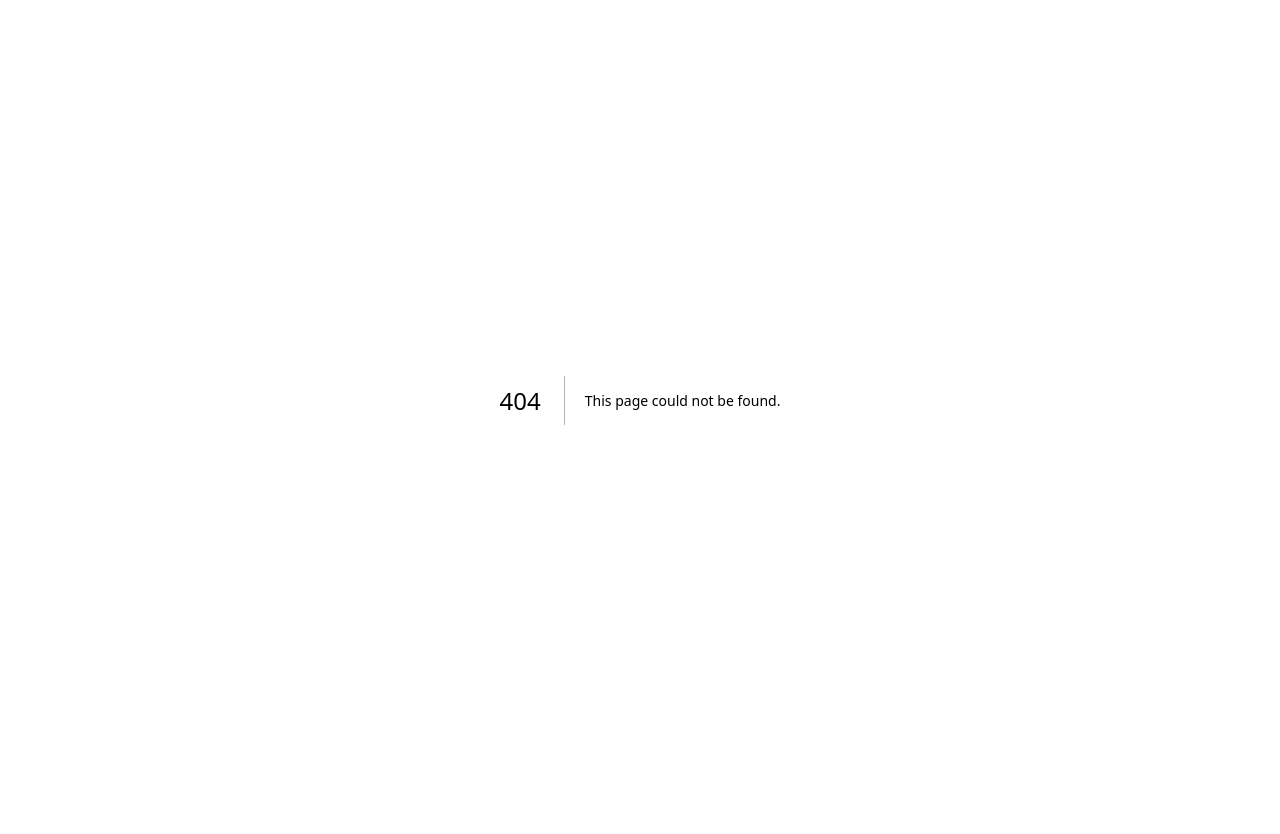
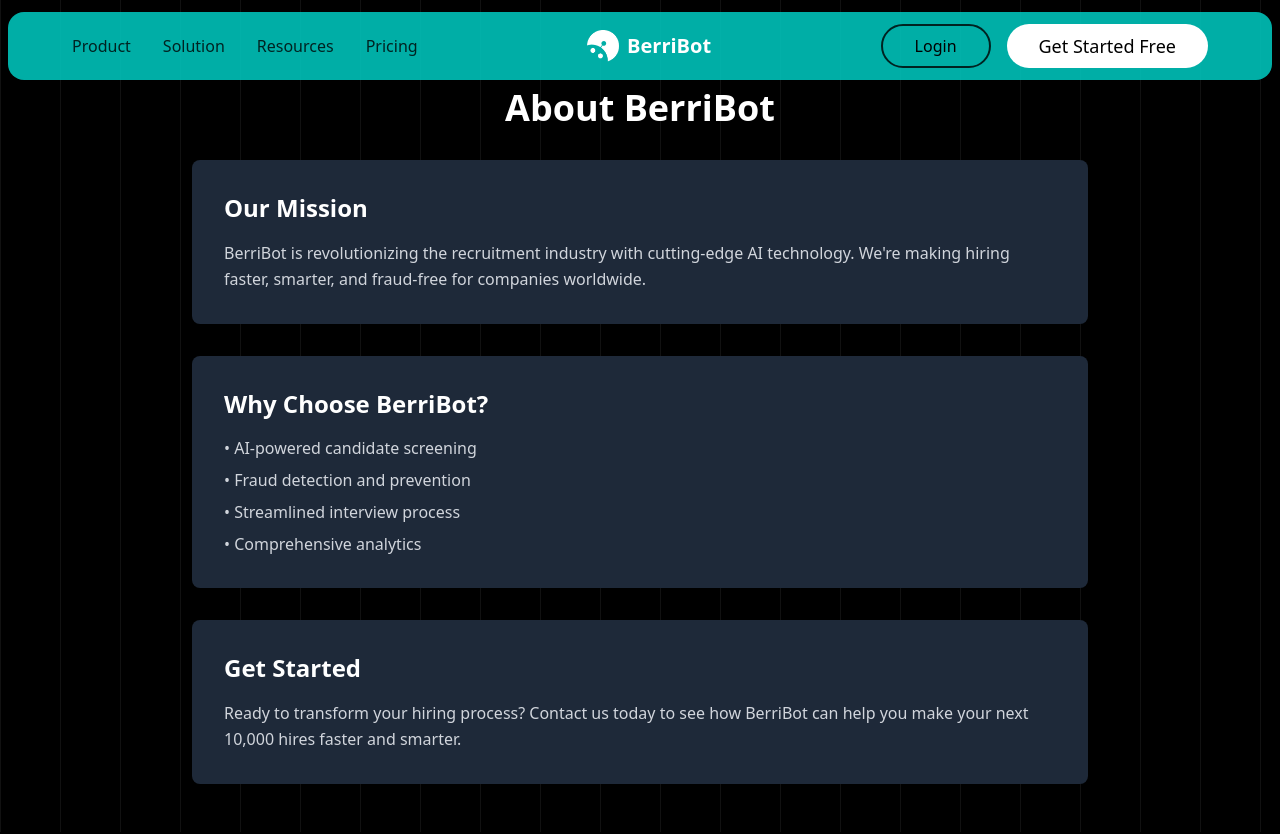
Before and after one commit to LuseBiswas/BerrieBot, a Next.js app: page /about in a window 1280 px wide. Before the commit this address had no page. Shown: the top 834 px of the page. Before the commit the page ends 800 px from the top, so only its background shows below. Built offline with nearby package versions, Linux system fonts and the light colour scheme.

Commit message:
Improved the setupe of the folder structure to add multiple pages

```diff
--- /dev/null
+++ b/app/about/page.tsx
@@ -0,0 +1,37 @@
+export default function AboutPage() {
+  return (
+    <div className="container mx-auto px-4 py-12 mt-10">
+      <div className="max-w-4xl mx-auto">
+        <h1 className="text-4xl font-bold mb-8 text-center">About BerriBot</h1>
+
+        <div className="space-y-8">
+          <div className="bg-gray-800 rounded-lg p-8">
+            <h2 className="text-2xl font-semibold mb-4">Our Mission</h2>
+            <p className="text-gray-300 leading-relaxed">
+              BerriBot is revolutionizing the recruitment industry with cutting-edge AI technology.
+              We're making hiring faster, smarter, and fraud-free for companies worldwide.
+            </p>
+          </div>
+
+          <div className="bg-gray-800 rounded-lg p-8">
+            <h2 className="text-2xl font-semibold mb-4">Why Choose BerriBot?</h2>
+            <ul className="text-gray-300 space-y-2">
+              <li>• AI-powered candidate screening</li>
+              <li>• Fraud detection and prevention</li>
+              <li>• Streamlined interview process</li>
+              <li>• Comprehensive analytics</li>
+            </ul>
+          </div>
+
+          <div className="bg-gray-800 rounded-lg p-8">
+            <h2 className="text-2xl font-semibold mb-4">Get Started</h2>
+            <p className="text-gray-300 leading-relaxed">
+              Ready to transform your hiring process? Contact us today to see how BerriBot
+              can help you make your next 10,000 hires faster and smarter.
+            </p>
+          </div>
+        </div>
+      </div>
+    </div>
+  );
+}
--- a/app/layout.tsx
+++ b/app/layout.tsx
@@ -1,6 +1,8 @@
 import type { Metadata } from "next";
 import { Inter } from "next/font/google";
 import "./globals.css";
+import NavBar from "@/components/NavBar";
+import Footer from "@/components/Footer";
 
 const inter = Inter({
   subsets: ["latin"],
@@ -20,7 +22,13 @@ export default function RootLayout({
   return (
     <html lang="en">
       <body className={`${inter.variable} font-sans`}>
-        {children}
+        <div className="min-h-screen w-full flex flex-col bg-pinstripes bg-fixed text-white overflow-x-hidden">
+          <NavBar />
+          <main className="flex-1 w-full">
+            {children}
+          </main>
+          <Footer />
+        </div>
       </body>
     </html>
   );
--- a/app/page.tsx
+++ b/app/page.tsx
@@ -1,3 +1,33 @@
-import Home from "./user/page";
+import HeroSection from "@/components/HeroSection";
+import CompaniesSection from "@/components/CompaniesSection";
+import CarouselSection from "@/components/CarouselSection";
+import FeatureCard from "@/components/FeatureCard";
+import ComparisonSection from "@/components/ComparisonSection";
+import Thought from "@/components/Thought";
+import FeaturesSection from "@/components/FeaturesSection";
+import TestimonialSection from "@/components/TestimonialSection";
+import Message from "@/components/Message";
+import DemoCarousel from "@/components/DemoCarousel";
+import ProductFeature from "@/components/ProductFeature";
+import StatsSection from "@/components/StatsSection";
+import CompanyTestimonialSection from "@/components/CompanyTestimonialSection";
+import CTASection from "@/components/CTASection";
 
-export default Home;
+export default function Home() {
+  return (
+    <>
+      <HeroSection />
+      <CompaniesSection />
+      {/* <Thought />
+      <FeaturesSection /> */}
+      <TestimonialSection />
+      <CarouselSection />
+      <FeatureCard />
+      <ComparisonSection />
+      <ProductFeature />
+      <StatsSection />
+      <CompanyTestimonialSection />
+      <CTASection />
+    </>
+  );
+}
--- a/app/user/page.tsx
+++ b/app/user/page.tsx
@@ -1,40 +1,29 @@
-import NavBar from "@/components/NavBar";
-import HeroSection from "@/components/HeroSection";
-import CompaniesSection from "@/components/CompaniesSection";
-import CarouselSection from "@/components/CarouselSection";
-import FeatureCard from "@/components/FeatureCard";
-import ComparisonSection from "@/components/ComparisonSection";
-import Thought from "@/components/Thought";
-import FeaturesSection from "@/components/FeaturesSection";
-import TestimonialSection from "@/components/TestimonialSection";
-import Message from "@/components/Message";
-import DemoCarousel from "@/components/DemoCarousel";
-import ProductFeature from "@/components/ProductFeature";
-import StatsSection from "@/components/StatsSection";
-import CompanyTestimonialSection from "@/components/CompanyTestimonialSection";
-import CTASection from "@/components/CTASection";
-import Footer from "@/components/Footer";
+export default function UserPage() {
+  return (
+    <div className="container mx-auto px-4 py-12">
+      <div className="max-w-4xl mx-auto">
+        <h1 className="text-4xl font-bold mb-8 text-center">User Dashboard</h1>
 
-export default function Home() {
+        <div className="grid grid-cols-1 md:grid-cols-2 lg:grid-cols-3 gap-6">
+          {/* Profile Card */}
+          <div className="bg-gray-800 rounded-lg p-6">
+            <h2 className="text-xl font-semibold mb-4">Profile</h2>
+            <p className="text-gray-300">Manage your profile settings and preferences.</p>
+          </div>
 
-  return (
-    <div className="min-h-screen w-full flex flex-col bg-pinstripes bg-fixed text-white overflow-x-hidden">
-      <NavBar />
-      <main className="flex-1 w-full">
-        <HeroSection />
-        <CompaniesSection />
-        {/* <Thought />
-        <FeaturesSection /> */}
-        <TestimonialSection />
-        <CarouselSection />
-        <FeatureCard />
-        <ComparisonSection />
-        <ProductFeature />
-        <StatsSection />
-        <CompanyTestimonialSection />
-        <CTASection />
-      </main>
-      <Footer />
+          {/* Interviews Card */}
+          <div className="bg-gray-800 rounded-lg p-6">
+            <h2 className="text-xl font-semibold mb-4">Interviews</h2>
+            <p className="text-gray-300">View and manage your scheduled interviews.</p>
+          </div>
+
+          {/* Analytics Card */}
+          <div className="bg-gray-800 rounded-lg p-6">
+            <h2 className="text-xl font-semibold mb-4">Analytics</h2>
+            <p className="text-gray-300">Track your recruitment performance and metrics.</p>
+          </div>
+        </div>
+      </div>
     </div>
   );
 }
```
